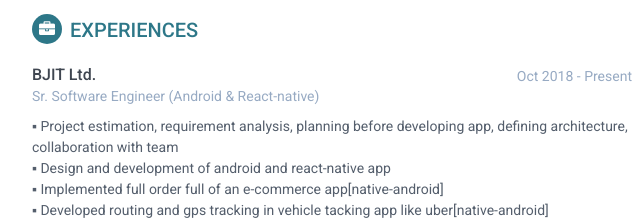
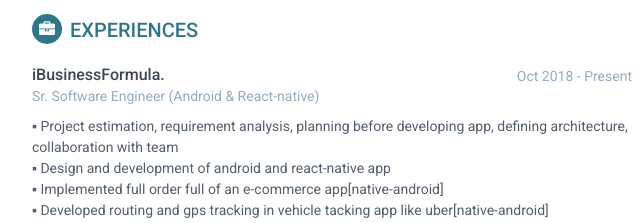
Before and after one commit to siamshaeed/resume, a plain HTML site: page index.html in a window 1280 px wide. Shown: the part 310-533 px from the top of the page, 188-828 px from the left. Drawn offline with Linux system fonts and the light colour scheme.

Commit message:
Exprience add

```diff
--- a/index.html
+++ b/index.html
@@ -124,7 +124,7 @@
         <div class="item">
           <div class="meta">
             <div class="upper-row">
-              <h3 class="job-title">BJIT Ltd.</h3>
+              <h3 class="job-title">iBusinessFormula.</h3>
               <div class="time">Oct 2018 - Present</div>
             </div>
             <!--//upper-row-->
```
